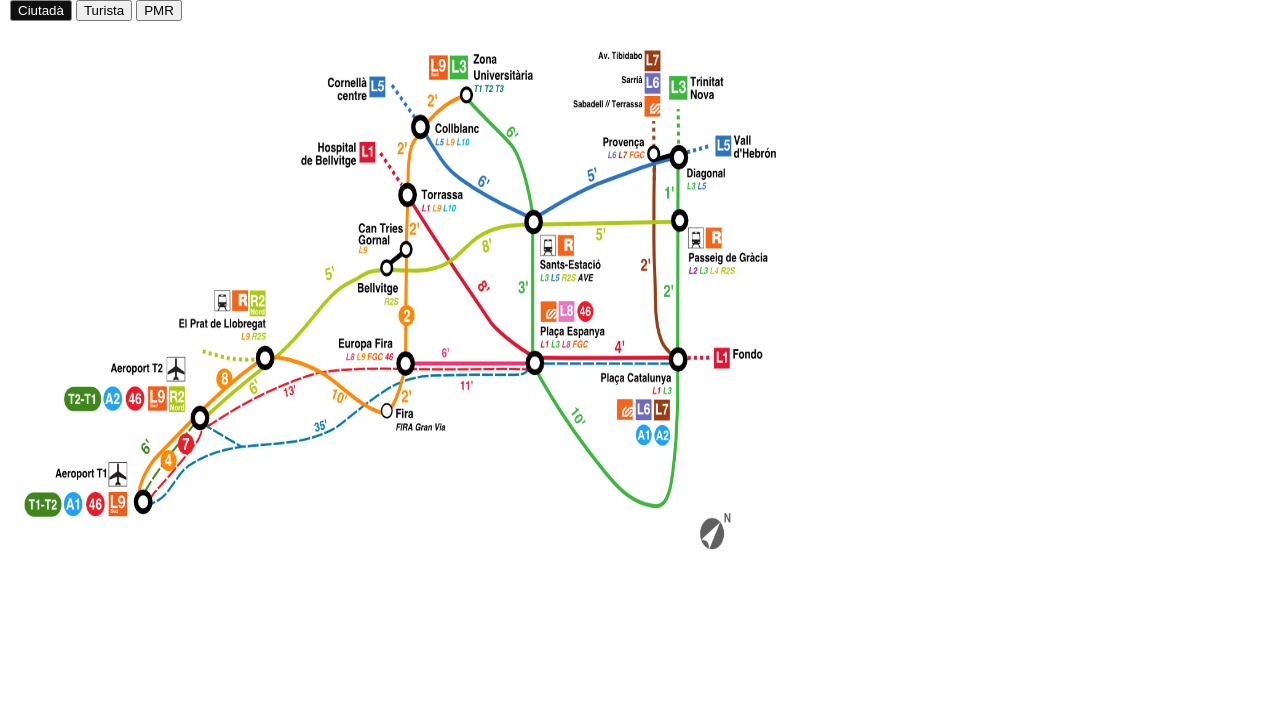
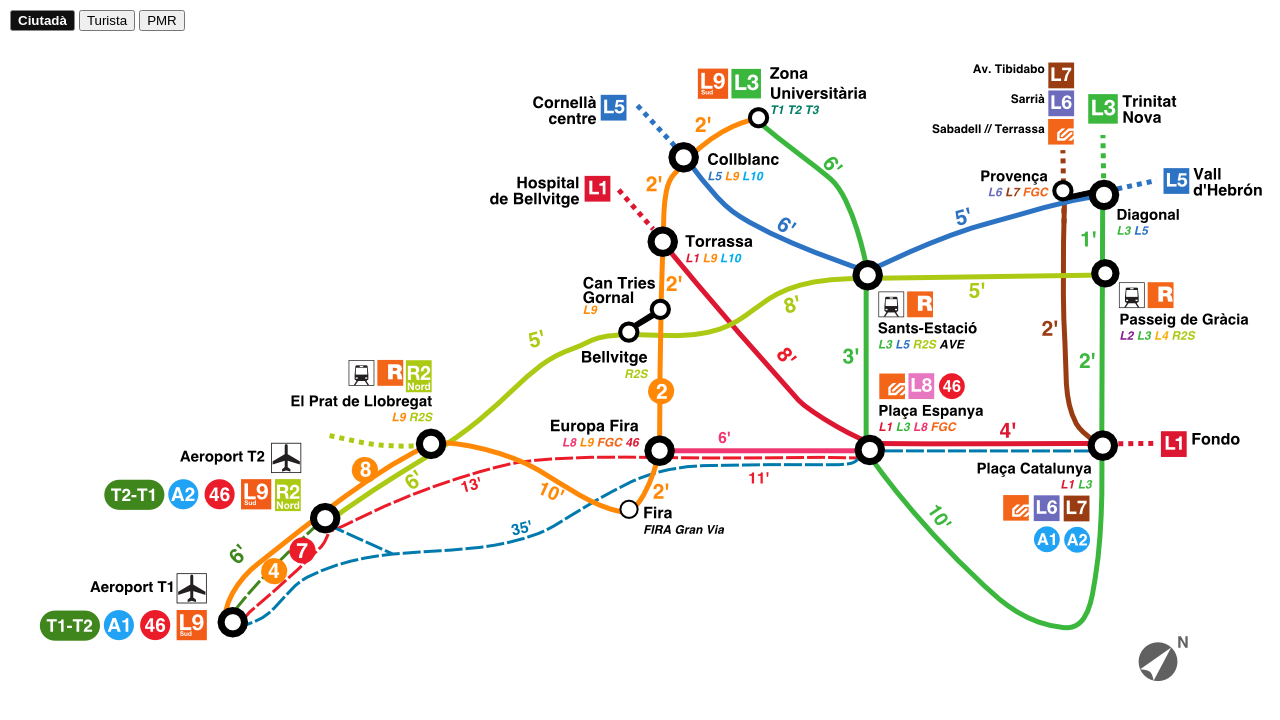
Before and after one commit to autobusesbcn/RailMapChallenge, a plain HTML site: page index.html in a window 1280 px wide. Drawn offline with Linux system fonts and the light colour scheme.

Commit message:
Add button bold invert

```diff
--- a/index.html
+++ b/index.html
@@ -1,14 +1,13 @@
 <html>
 <head>
-<title>Rail Map Challenge v2</title>
+<title>Rail Map Challenge</title>
 <meta charset="UTF-8">
 <meta name="viewport" content="width=device-width, initial-scale=1.0">
-<link href="css/style.css" rel="stylesheet" type="text/css"/>
 <script src="js/jquery-3.3.1.min.js"></script>
 <style>
 #cf1 {
   position:absolute;
- position:absolute; top:0; left:10;
+ position:absolute; top:10; left:10;
 }
 #cf2 {
   position:absolute; top:0; left:0;
@@ -39,6 +38,7 @@
 
 .invert {
 filter: invert(100%);
+font-weight: bold;
 }
 
 .noinvert {
```
